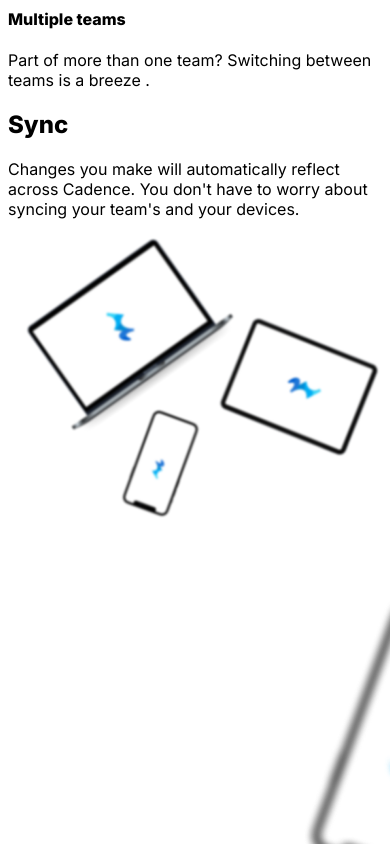
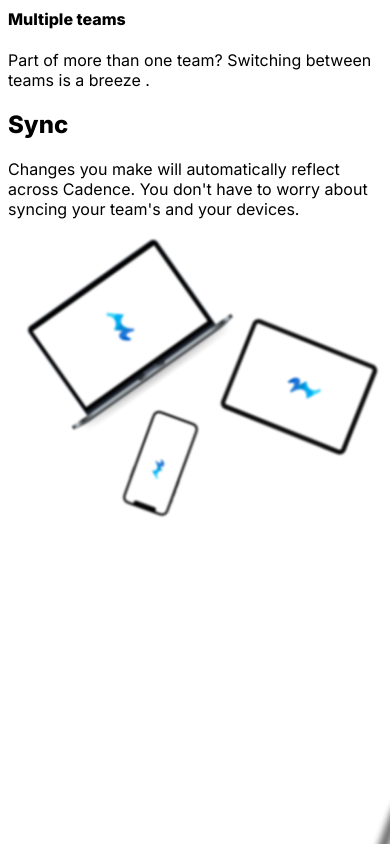
Before and after one commit to cadencechords/home, a Next.js app: page / in a window 390 px wide. Shown: the part 9700-10544 px from the top of the page. Built offline with nearby package versions, Linux system fonts and the light colour scheme; no server answers.

Commit message:
Changed scroll speed and z index

```diff
--- a/components/SyncSection.js
+++ b/components/SyncSection.js
@@ -28,9 +28,9 @@ export default function SyncSection() {
       <img
         src={iphoneImage.src}
         width={1000}
-        className="absolute top-0 hidden text-center rellax md:block"
+        className="absolute top-0 z-10 hidden text-center rellax md:block"
         data-rellax-percentage="0.5"
-        data-rellax-speed="-2"
+        data-rellax-speed="-1"
         alt="Picture of iPhone with Cadence logo"
       />
       <img
--- a/pages/index.js
+++ b/pages/index.js
@@ -80,7 +80,7 @@ export default function Home() {
           <SyncSection />
         </Section>
 
-        <Section id="pricing" className="px-8 mx-auto max-w-screen-2xl">
+        <Section id="pricing" className="z-30 px-8 mx-auto max-w-screen-2xl">
           <Heading className="mb-6">
             Pricing plans for teams of all sizes
           </Heading>
```
